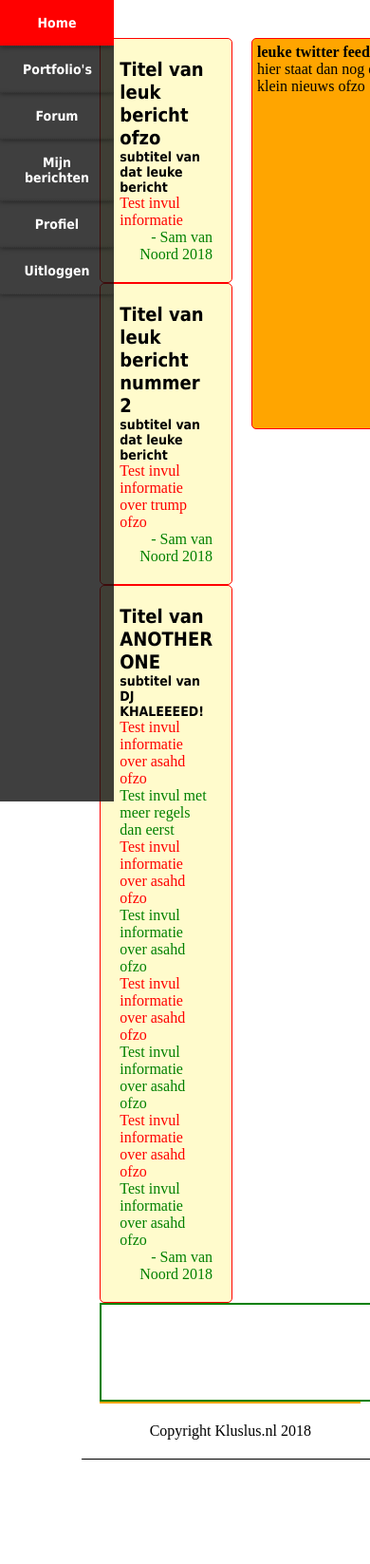
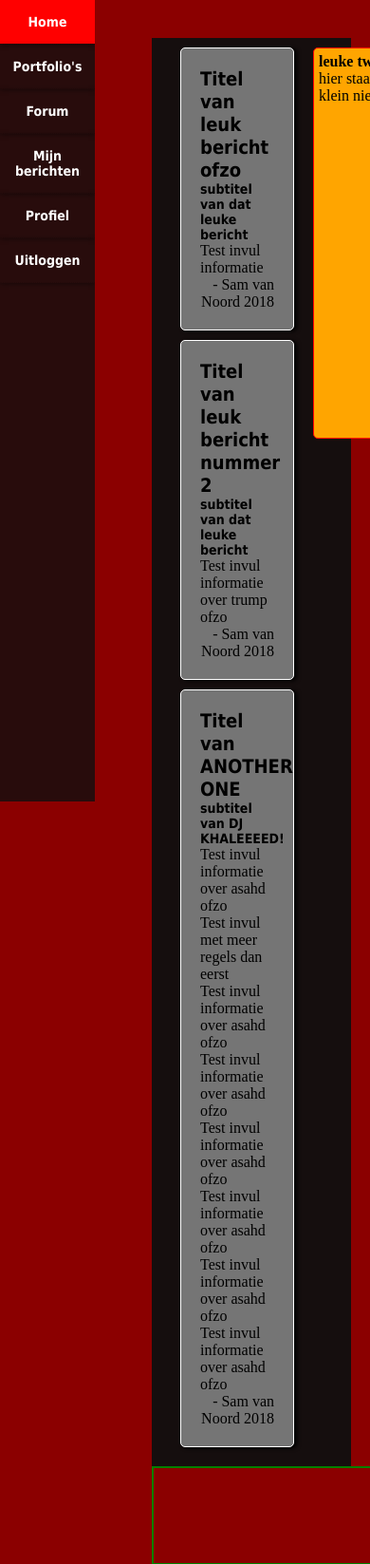
Before and after one commit to slvn99/Kluslus.nl, a PHP site: page /Home.html in a window 390 px wide; the page is wider, and only the part inside the window is pictured. Shown: the top 1647 px of that part at 95% size. Before the commit the page ends 1537 px from the top of that part, so only its background shows below. Run offline with PHP 8.4, Linux system fonts and the light colour scheme.

Commit message:
main section changes

```diff
--- a/Website shit/Home.css
+++ b/Website shit/Home.css
@@ -1,5 +1,5 @@
-p:nth-child(odd){color:green;}
-p:nth-child(even){color:red;}
+/*p:nth-child(odd){color:green;}*/
+/*p:nth-child(even){color:red;}*/
 /*dit is een comment*/
 /*p is gewoon iets wat er voor zorgt dat alleen p's geselecteerd worden (p van paragraph)*/
 
@@ -15,6 +15,7 @@
 }
 section, footer, aside, nav, article, hgroup{display:block;}
 body{
+	background: darkred;
 	height: auto !important;
 	height: 100%;
 	min-height: 100%;
@@ -27,8 +28,8 @@
 	border-bottom: 1px solid black;
 	max-width: 100%;
 	margin: 0px 0px;
-	padding-left: 5%;
-	padding-right: 5%;
+	padding-left: 60px;
+	padding-right: 60px;
 	display: flex;
 	flex-direction: column;
 	flex: 1 1 auto;
@@ -69,10 +70,10 @@
 					color:#fff;
 					font: bold 14px Tahoma;
 				}
-@media screen and (max-width: 800px)/*dit is het aantal pixels bij welke de navbar van vorm veranderd*/{
+@media screen and (max-width: 1080px)/*dit is het aantal pixels bij welke de navbar van vorm veranderd*/{
 	nav > ul{
 		height: 100%;
-		width: 120px;
+		width: 100px;
 		padding-left: 0;
 		margin: 0;
 		padding:0;
@@ -81,36 +82,44 @@
 		background-color: rgba(15,15,15,0.80);
 	}
 	nav > ul > li{
-		width:120px;
+		width:100px;
 		float: none;
 	}
 	nav > ul > li > a{
 		display: block;
 		text-decoration: none;
+		padding: 15px 0px;
 	}
 
 	#wrapper{
 		padding-top: 0;
-		margin-left: 22%;
-		padding-right: 2.5%;
+		margin-left: 100px;
+		padding-right: 20px;
 		float: center;
 	 }
 }
 nav > ul > li > a.active{background-color: red;}
 nav > ul > li > a:hover:not(.active){background-color:yellow;}
 
-#updating_news{display: flex;}
+#updating_news{
+	display: flex;
+	padding: 10px 30px;
+	background-color: rgba(15,15,15,0.95);
+}
 #main_section{
 	float: left;
-	width: 70%;
+	width: 80%;
 	margin: 0px;
 	padding: 0px;
+
 }
 #main_section article{
-	background: #fffbcc;
-	border: 1px solid red;
+	border: 1px groove white;
 	padding: 20px;
+	margin-bottom: 10px;
 	border-radius: 5px;
+	box-shadow: rgba(0,0,0,1) 3px 1px 4px;
+	background: #757575;
 }
 #main_section article footer{text-align: right;}
 #the_feed{
```
